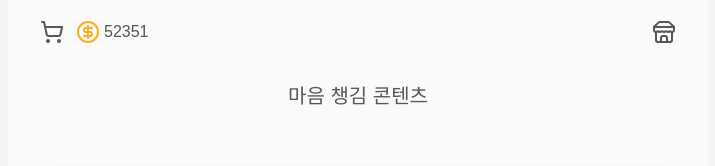
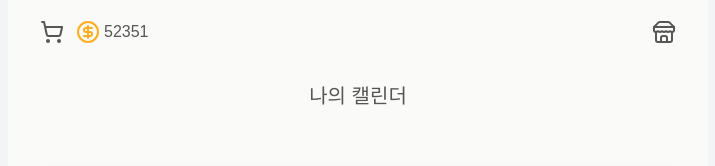
Before and after one commit to xuuwon/maeumgyeol, a Next.js app: page /calendar in a window 1280 px wide. Shown: the top 166 px of the page, without its empty margins (282-997 px from the left). Built offline with nearby package versions, Linux system fonts and the light colour scheme; a web font is replaced by a local one.

Commit message:
feat: 캘린더 컴포넌트 제목 수정

```diff
--- a/src/app/calendar/page.tsx
+++ b/src/app/calendar/page.tsx
@@ -97,7 +97,7 @@ const Page = () => {
       )}
       <div className="flex flex-col items-center min-h-screen p-6">
         <div className="flex flex-col items-center justify-center gap-2 text-xl h-36 iphoneSE:mt-5">
-          <p>마음 챙김 콘텐츠</p>
+          <p>나의 캘린더</p>
         </div>
 
         <div className="w-full h-auto mb-20">
```
